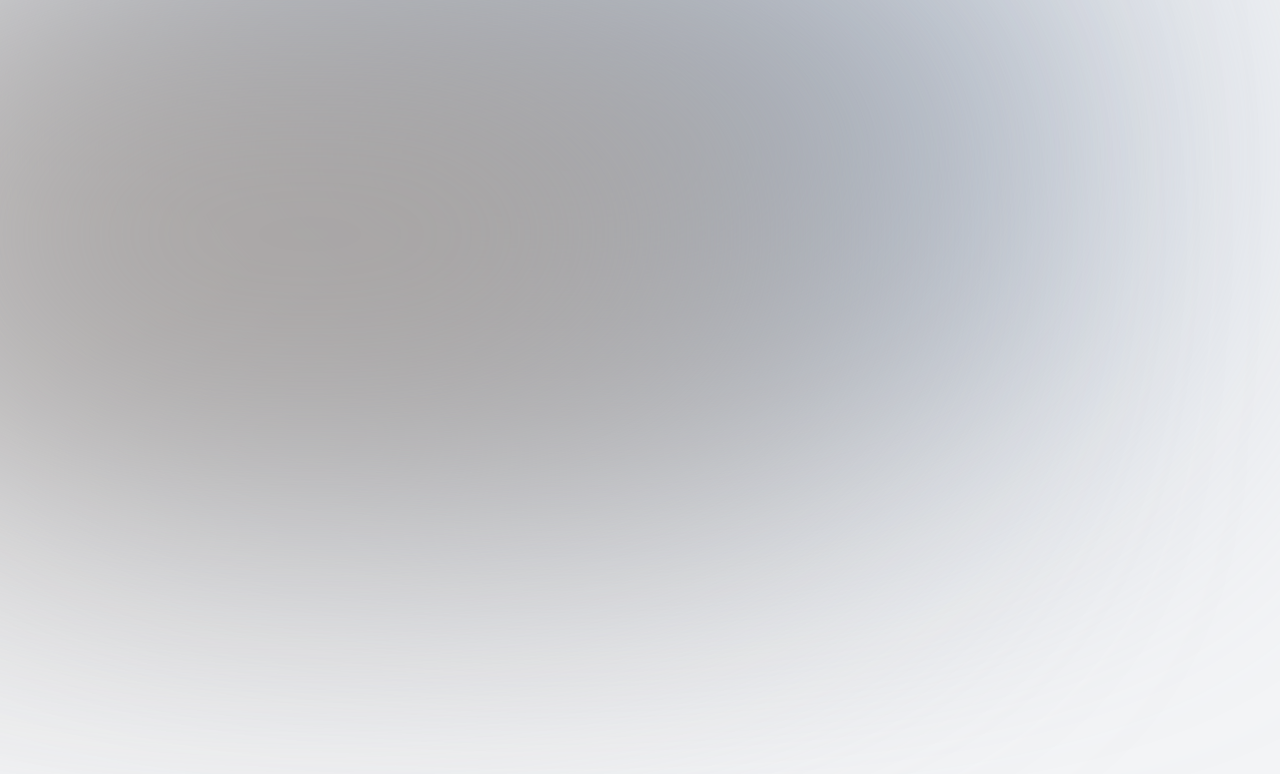
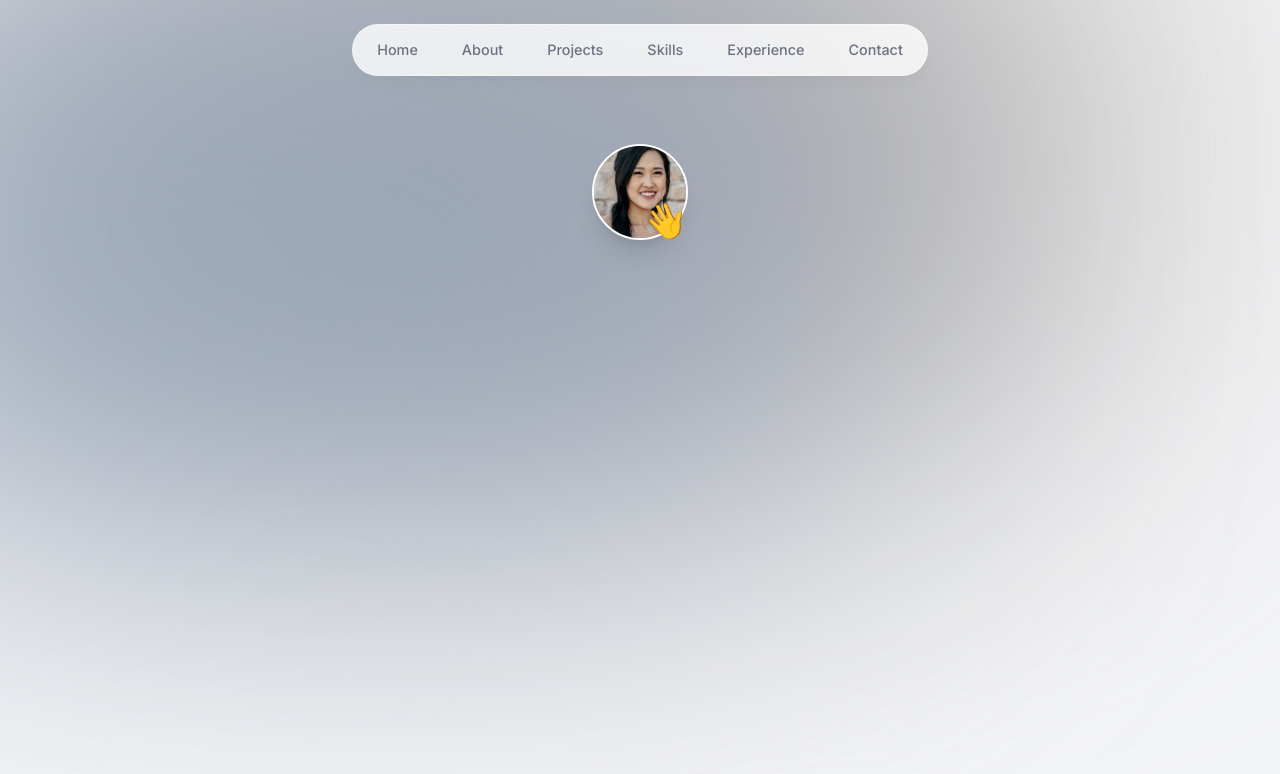
Before and after one commit to em-ess/portfolio-site, a Next.js app: page / in a window 1280 px wide. Shown: the top 774 px of the page. Built offline with nearby package versions, Linux system fonts and the light colour scheme.

Commit message:
Created navbar and profile components. Added headshot image to public. Created notes.txt for documentation..

```diff
--- a/app/layout.tsx
+++ b/app/layout.tsx
@@ -1,25 +1,29 @@
-import './globals.css'
-import { Inter } from 'next/font/google'
+import "./globals.css";
+import { Inter } from "next/font/google";
+import Navbar from "@/components/navbar";
 
-const inter = Inter({ subsets: ['latin'] })
+const inter = Inter({ subsets: ["latin"] });
 
 export const metadata = {
-  title: 'Michelle S | Dev',
-  description: 'Michelle is a full-stack developer.',
-}
+  title: "Michelle S | Dev",
+  description: "Michelle is a full-stack developer.",
+};
 
 export default function RootLayout({
   children,
 }: {
-  children: React.ReactNode
+  children: React.ReactNode;
 }) {
   return (
     <html lang="en">
-      <body className={`${inter.className} bg-gray-100 text-gray-950 relative`}>
-        <div className="bg-slate-400 absolute top-[-6rem] -z-10 right-[11rem] h-[31.25rem] w-[31.25rem] rounded-full blur-[10rem] sm:w-[68.75rem]"></div>
-        <div className="bg-stone-400 absolute top-[-1rem] -z-10 left-[-35rem] h-[31.25rem] w-[50rem] rounded-full blur-[10rem] sm:w-[68.75rem] md:left-[-33rem] lg:left-[-28rem] xl:left-[-15rem] 2xl:left-[-5rem]"></div>
+      <body
+        className={`${inter.className} bg-gray-100 text-gray-950 relative h-[5000px] pt-28 sm:pt-36`}
+      >
+        <div className="bg-stone-400 absolute top-[-6rem] -z-10 right-[11rem] h-[31.25rem] w-[31.25rem] rounded-full blur-[10rem] sm:w-[68.75rem]"></div>
+        <div className="bg-slate-400 absolute top-[-1rem] -z-10 left-[-35rem] h-[31.25rem] w-[50rem] rounded-full blur-[10rem] sm:w-[68.75rem] md:left-[-33rem] lg:left-[-28rem] xl:left-[-15rem] 2xl:left-[-5rem]"></div>
+        <Navbar />
         {children}
       </body>
     </html>
-  )
+  );
 }
--- a/app/page.tsx
+++ b/app/page.tsx
@@ -1,7 +1,9 @@
+import Profile from "@/components/profile";
+
 export default function Home() {
   return (
     <main className="">
-
+      <Profile />
     </main>
-  )
+  );
 }
--- /dev/null
+++ b/components/navbar.tsx
@@ -0,0 +1,38 @@
+"use client";
+
+import React from "react";
+import { links } from "@/lib/data";
+import { motion } from "framer-motion";
+import Link from "next/link";
+
+export default function Navbar() {
+  return (
+    <header className="z-[999] relative">
+      <motion.div
+        className="fixed top-0 left-1/2 -translate-x-1/2 h-[4.5rem] w-full rounded-none border border-white border-opacity-40 bg-white bg-opacity-80 shadow-lg shadow-black/[0.03] backdrop-blur-[0.5rem] sm:top-6 sm:h-[3.25rem] sm:w-[36rem] sm:rounded-full"
+        initial={{ y: -100, x: "-50%", opacity: 0 }}
+        animate={{ y: 0, x: "-50%", opacity: 1 }}
+      ></motion.div>
+
+      <nav className="flex fixed top-[0.15rem] left-1/2 h-12 -translate-x-1/2 py-2 sm:top-[1.7rem] sm:h-[initial] sm:py-0">
+        <ul className="flex w-[22rem] flex-wrap items-center justify-center gap-y-1 text-[0.9rem] font-medium text-gray-500 sm:w-[initial] sm:flex-nowrap sm:gap-5">
+          {links.map((link) => (
+            <motion.li
+              className="h-3/4 flex items-center justify-center relative"
+              key={link.hash}
+              initial={{ y: -100, opacity: 0 }}
+              animate={{ y: 0, opacity: 1 }}
+            >
+              <Link
+                className="flex w-full items-center justify-center px-3 py-3 hover:text-gray-950 transition"
+                href={link.hash}
+              >
+                {link.name}
+              </Link>
+            </motion.li>
+          ))}
+        </ul>
+      </nav>
+    </header>
+  );
+}
--- /dev/null
+++ b/components/profile.tsx
@@ -0,0 +1,47 @@
+"use client";
+
+import { motion } from "framer-motion";
+import Image from "next/image";
+import React from "react";
+
+export default function Profile() {
+  return (
+    <section>
+      <div className="flex items-center justify-center">
+        <div className="relative">
+          <motion.div
+            initial={{ opacity: 0, scale: 0 }}
+            animate={{ opacity: 1, scale: 1 }}
+            transition={{
+              type: "tween",
+              duration: 0.3,
+            }}
+          >
+            <Image
+              src="/headshot.png"
+              alt="Michelle headshot"
+              width="414"
+              height="570"
+              quality="95"
+              priority={true}
+              className="h-24 w-24 rounded-full object-cover border-[0.15rem] border-white shadow-xl"
+            />
+          </motion.div>
+          <motion.span
+            className="absolute bottom-0 right-0 text-4xl"
+            initial={{ opacity: 0, scale: 0 }}
+            animate={{ opacity: 1, scale: 1 }}
+            transition={{
+              type: "spring",
+              stiffness: 125,
+              delay: 0.1,
+              duration: 0.7,
+            }}
+          >
+            👋
+          </motion.span>
+        </div>
+      </div>
+    </section>
+  );
+}
--- a/package.json
+++ b/package.json
@@ -15,6 +15,7 @@
     "autoprefixer": "10.4.16",
     "eslint": "8.53.0",
     "eslint-config-next": "14.0.1",
+    "framer-motion": "^10.16.4",
     "next": "14.0.1",
     "postcss": "8.4.31",
     "react": "18.2.0",
```
Also changed, not shown: public/headshot.png (added), public/notes.txt (added), 1 other file (tests, documents, lock files or other folders).
